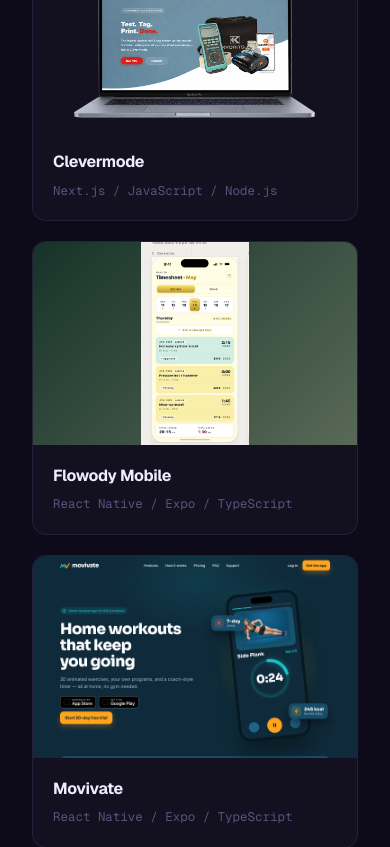
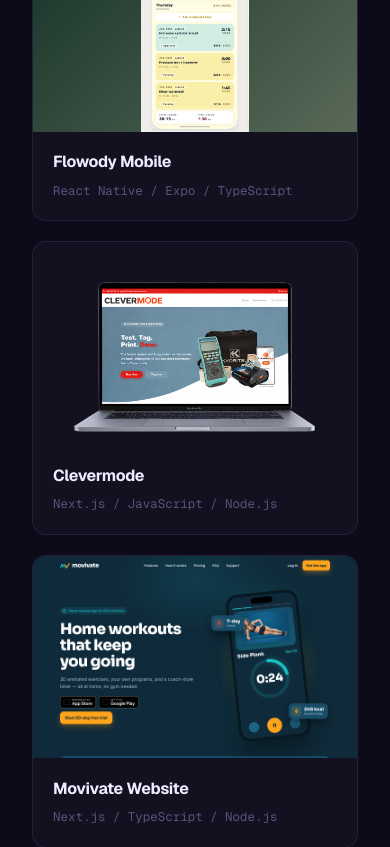
Before and after one commit to wild-butterfly/askin-dev, a Next.js app: page /portfolio in a window 390 px wide. Shown: the part 1700-2547 px from the top of the page. Built offline with nearby package versions, Linux system fonts and the light colour scheme.

Commit message:
Separate Movivate mobile showcase and reorder selected projects

```diff
--- a/app/portfolio/page.tsx
+++ b/app/portfolio/page.tsx
@@ -237,21 +237,34 @@ const PROJECTS: Project[] = [
   },
   {
     id: "movivate",
-    name: "Movivate",
-    category: "Home Workouts · Website & Mobile App",
-    filterTags: ["React Native", "TypeScript", "Next.js"],
-    stack: ["React Native", "Expo", "TypeScript", "Next.js", "Node.js", "PostgreSQL"],
-    desc: "A connected home workout product with a website and iOS and Android app, exercise demonstrations, custom programs and a guided workout player.",
-    highlights: ["Animated exercise demonstrations and form guidance", "Custom programs with sets, reps, timers and rest periods", "Guided workout sessions, summaries and streaks", "A responsive product website with pricing and support"],
+    name: "Movivate Website",
+    category: "Home Workouts · Product Website",
+    filterTags: ["TypeScript", "Next.js"],
+    stack: ["Next.js", "TypeScript", "Node.js", "PostgreSQL"],
+    desc: "The responsive website for Movivate, introducing its home workout app, guided exercises and custom programs with clear pricing, download and support paths.",
+    highlights: ["Responsive desktop and mobile website", "Workout feature and exercise player previews", "Pricing, FAQs, app downloads and support", "Consistent branding with the companion mobile app"],
     href: "https://movivate.com",
     live: true,
     gradient: "linear-gradient(135deg, #102c3b, #17506e)",
     accentColor: "#1cbfc4",
-    images: ["/projects/movivate-website.png", "/projects/movivate-mobile-program.png"],
-    slides: [
-      { sectionTitle: "1. Product Website", title: "A Clear Introduction to Home Workouts", desc: "The Movivate website introduces the mobile app, guided exercises and custom programs. It connects product features, pricing, app downloads and support in a consistent visual identity.", bullets: ["Responsive Next.js website", "Exercise player preview and feature sections", "Pricing, FAQs and support", "Connected website and mobile branding"] },
-      { sectionTitle: "2. iOS & Android App", title: "Guided Training at Home", desc: "The mobile app helps users explore exercises and follow programs suited to their equipment. Users can build custom routines, follow a workout player and review completed sessions.", bullets: ["React Native and Expo", "Animated exercise library and technique guidance", "Custom routines and guided workout timers", "Session summaries and training streaks"] },
-    ],
+    images: ["/projects/movivate-website.png"],
+    slides: [{ sectionTitle: "Product Website", title: "A Clear Introduction to Home Workouts", desc: "The Movivate website introduces the mobile app, guided exercises and custom programs. It connects product features, pricing, app downloads and support in a consistent visual identity.", bullets: ["Responsive Next.js website", "Exercise player preview and feature sections", "Pricing, FAQs and support", "Connected website and mobile branding"] }],
+    featured: true,
+  },
+  {
+    id: "movivate-mobile",
+    name: "Movivate Mobile",
+    category: "Home Workouts · iOS & Android",
+    filterTags: ["React Native", "TypeScript"],
+    stack: ["React Native", "Expo", "TypeScript"],
+    desc: "The Movivate home workout app for iOS and Android, with animated exercises, custom training programs and a guided workout player.",
+    highlights: ["Animated exercise demonstrations and technique guidance", "Custom programs with sets, reps, timers and rest periods", "Guided sessions, summaries and training streaks", "Exercises organised by equipment and body area"],
+    href: "https://movivate.com/download",
+    live: true,
+    gradient: "linear-gradient(135deg, #102c3b, #17506e)",
+    accentColor: "#1cbfc4",
+    images: ["/projects/movivate-mobile-program.png"],
+    slides: [{ sectionTitle: "iOS & Android App", title: "Guided Training at Home", desc: "The mobile app helps users explore exercises and follow programs suited to their equipment. Users can build custom routines, follow a workout player and review completed sessions.", bullets: ["React Native and Expo", "Animated exercise library and technique guidance", "Custom routines and guided workout timers", "Session summaries and training streaks"] }],
     featured: true,
   },
   {
@@ -352,15 +365,16 @@ const PROJECTS: Project[] = [
   {
     id: "realm-portfolio",
     name: "Realm Portfolio",
-    category: "Frontend · Personal Site",
+    category: "Creative Frontend · Earlier Portfolio",
     filterTags: ["React", "JavaScript"],
     stack: ["React", "Vite", "Tailwind CSS", "React Router", "React Icons"],
-    desc: "A sci-fi-inspired interactive developer portfolio built with React, Vite, and Tailwind CSS, designed as a small realm with animated transitions and a game-like experience.",
+    desc: "An earlier experimental portfolio built as a sci-fi realm. A creative frontend project exploring animated navigation, sound and game-inspired interfaces with React, Vite and Tailwind CSS.",
     highlights: [
       "Portal intro screen with custom sound and radial animation",
       "Animated realm menu with builds, skills, and developer sections",
       "Glow-based sci-fi UI with responsive layout across devices",
     ],
+    github: "https://github.com/wild-butterfly/realm-portfolio",
     href: "https://wild-butterfly.github.io/realm-portfolio/",
     live: true,
     gradient: "linear-gradient(135deg, #0a1a0e 0%, #14532d 50%, #16a34a 100%)",
@@ -638,7 +652,7 @@ function ProjectModal({
         </button>
 
         {/* Carousel */}
-        <div className={`modal-carousel${project.id === "flowody-mobile" || (project.id === "movivate" && slide === 1) ? " modal-carousel--mobile" : ""}`}>
+        <div className={`modal-carousel${project.id === "flowody-mobile" || project.id === "movivate-mobile" ? " modal-carousel--mobile" : ""}`}>
           {hasImages ? (
             // eslint-disable-next-line @next/next/no-img-element
             <img
@@ -818,7 +832,8 @@ export default function Portfolio() {
       ? PROJECTS
       : PROJECTS.filter((p) => p.filterTags.includes(activeFilter));
 
-  const featuredProjects = filtered.filter((p) => p.featured);
+  const featuredOrder = ["flowody", "flowody-mobile", "clevermode", "movivate", "movivate-mobile", "flowody-software"];
+  const featuredProjects = filtered.filter((p) => p.featured).sort((a, b) => featuredOrder.indexOf(a.id) - featuredOrder.indexOf(b.id));
   const otherProjects = filtered.filter((p) => !p.featured);
 
   // Modal
@@ -981,7 +996,7 @@ export default function Portfolio() {
                 }
                 aria-label={`View ${project.name}`}
               >
-                <div className={`project-card-preview${project.id === "flowody-mobile" ? " project-card-preview--mobile" : ""}`}>
+                <div className={`project-card-preview${(project.id === "flowody-mobile" || project.id === "movivate-mobile") ? " project-card-preview--mobile" : ""}`}>
                   {project.images[0] ? (
                     // eslint-disable-next-line @next/next/no-img-element
                     <img
@@ -990,7 +1005,7 @@ export default function Portfolio() {
                       style={{
                         width: "100%",
                         height: "100%",
-                        objectFit: project.id === "flowody-mobile" ? "contain" : "cover",
+                        objectFit: (project.id === "flowody-mobile" || project.id === "movivate-mobile") ? "contain" : "cover",
                         display: "block",
                       }}
                     />
@@ -1039,7 +1054,7 @@ export default function Portfolio() {
                     }
                     aria-label={`View ${project.name}`}
                   >
-                    <div className={`project-card-preview${project.id === "flowody-mobile" ? " project-card-preview--mobile" : ""}`}>
+                    <div className={`project-card-preview${(project.id === "flowody-mobile" || project.id === "movivate-mobile") ? " project-card-preview--mobile" : ""}`}>
                       {project.images[0] ? (
                         // eslint-disable-next-line @next/next/no-img-element
                         <img
```
Also changed, not shown: 1 other file (tests, documents, lock files or other folders).
